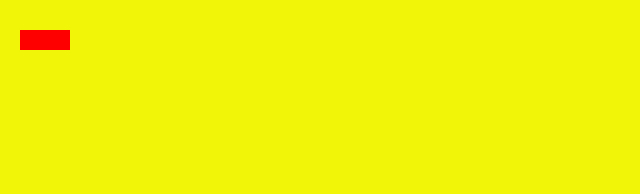
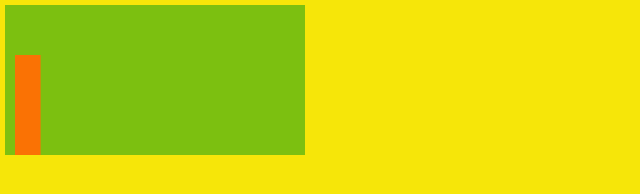
Before and after one commit to mordes89/EXPLODING-HOT-POTATO-SOCCER-, a website built with webpack: page index.html in a window 1280 px wide. Shown: the whole page, without its empty margins (0-640 px from the left). Built offline with nearby package versions, Linux system fonts and the light colour scheme.

Commit message:
Added ball on screen. restricten movement of user

```diff
--- a/src/index.js
+++ b/src/index.js
@@ -1,5 +1,5 @@
 // import Example from "./scripts/example";
-
+// import users from "./scripts/user";
 
 // document.addEventListener("DOMContentLoaded", ()=> {
 //    // console.log("Hello World!");
@@ -7,21 +7,52 @@
 //    // new Example(main);
 // });
 const canvas = document.querySelector('canvas'); //find the <canvas> element in the HTML
-canvas.width = window.innerWidth;
-canvas.height = window.innerHeight;
+// canvas.width = window.innerWidth-10;
+// canvas.height = window.innerHeight-10;
 const ctx = canvas.getContext('2d');            // Conventionally, ctx defined as our 2d canvas
+ctx.rect(100,100,window.innerWidth, window.innerHeight-10)
+
 requestAnimationFrame(play); //Loop gameplay
+
 // User
 let user = {
-   x: 20,
-   y: 30,
-   w: 50,
-   h: 20,
-   move: 100
+   x: 10,
+   y: 50,
+   w: window.innerWidth/50,
+   h: window.innerWidth/10,
+   steps: 15
+}
+
+let ball = {
+   x: user.x+10,
+   y: user.y+15,
+   radius: window.innerWidth/50,
+   steps: 15
 }
 
 document.addEventListener("keydown", keyDowns);
 document.addEventListener("keyup", keyUps);
+
+function play(){
+   moveUser();
+
+   // Clear the board before making a move:
+   ctx.clearRect(0, 0, window.innerWidth, window.innerHeight)
+
+   // print user and ball:
+   printUser();
+   printBall();
+
+   // Continue playing:
+   requestAnimationFrame(play); //Loop gameplay
+}
+
+
+
+
+
+
+
 
 let continuousLeft = false;
 let continuousRight = false;
@@ -62,34 +93,40 @@ function keyUps(){
    }
 }
 
-function play(){
-   if (continuousLeft === true){
-      user.x -= user.move;
-   }
-   if (continuousRight === true){
-      user.x += user.move;
-   }
-   if (continuousDown === true){
-      user.y += user.move;
-   }
-   if (continuousUp === true){
-      user.y -= user.move;
-   }
 
 
-   // Clear the board before making a move:
-   ctx.clearRect(0, 0, window.innerWidth, window.innerHeight)
-
-   // User's new position printed:
+function printUser(){
    ctx.fillStyle = 'red';
    ctx.fillRect(user.x, user.y, user.w, user.h);
+}
 
-   // Continue playing:
-   requestAnimationFrame(play); //Loop gameplay
-
+function printBall(){
+   // let x = 60;
+   // let y = 25;
+   ctx.beginPath();
+   ctx.lineWidth = 5;
+   ctx.strokeStyle = "red"
+   ctx.arc(ball.x, ball.y, 5, Math.PI * 2, false);
+   ctx.stroke();
+   ctx.fill();
 }
 
 
+
+function moveUser(){
+   if (continuousLeft === true && user.x - user.steps > canvas.width/50){
+      user.x -= user.steps;
+   }
+   if (continuousRight === true && user.x + user.steps < (canvas.width/2)-user.w){
+      user.x += user.steps;
+   }
+   if (continuousDown === true && user.y + user.steps < canvas.height-user.h){
+      user.y += user.steps;
+   }
+   if (continuousUp === true && user.y - user.steps > canvas.height/50){
+      user.y -= user.steps;
+   }
+}
 
 
 
--- a/src/index.scss
+++ b/src/index.scss
@@ -1,19 +1,22 @@
 // @import "./styles/example.scss";
 
 body {
-   margin: 0px;
+   margin: 5px;
    overflow: hidden;
 
    background-color: rgb(246, 230, 9);
-   border: 200px red;
+   // border: 200px red;
 
 }
 
 .canvas1 {
-   background-color: #f1f508;
-   position: absolute;
-   width: 100%;
-   height: 100%;
+   // margin: 10px;
+   border: 10px;
+   border-color: honeydew;
+   background-color: #049c18;
+   position: flex;
+   justify-content: space-around;
+   opacity: 0.5;
 }
 
 #main {
```
Also changed, not shown: src/scripts/user.js (+68 -0 lines), dist/main.css, dist/main.js, lfc.png (added), lfclogo.png (added), 2 other files.
